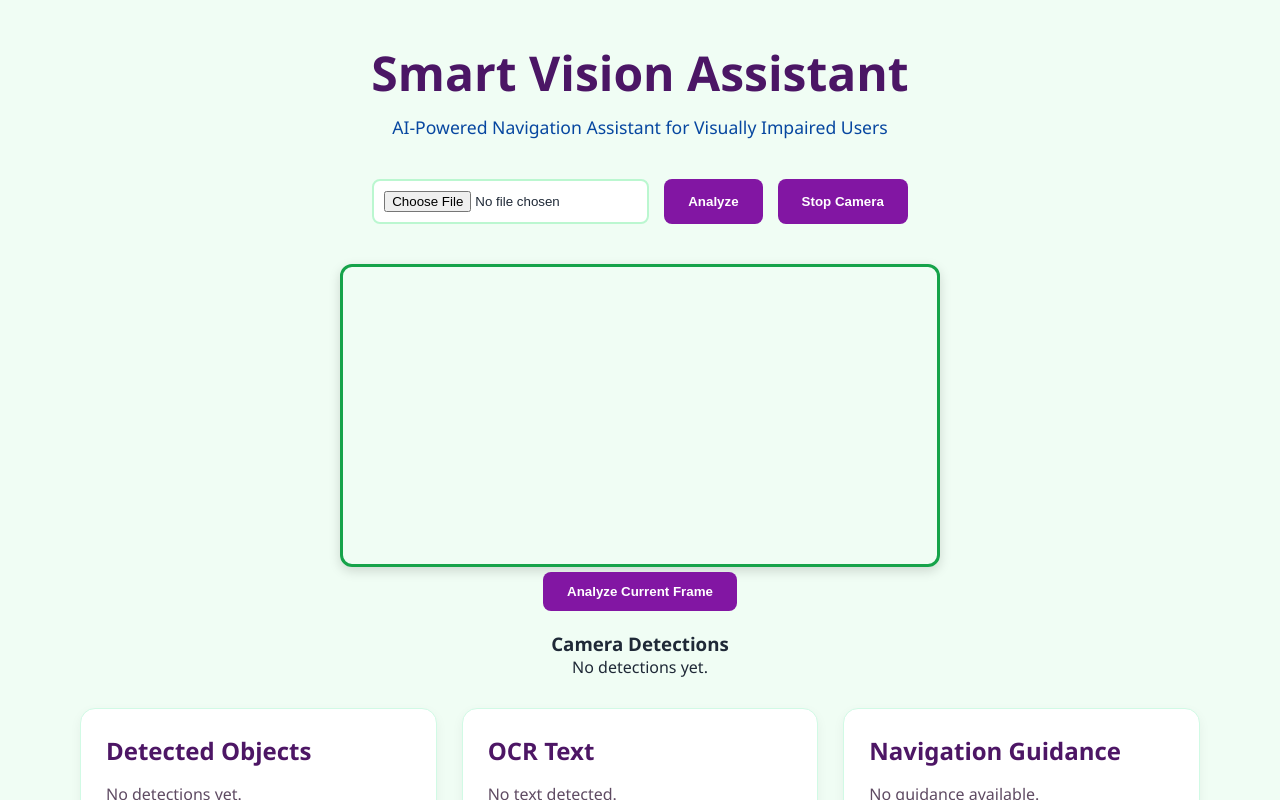
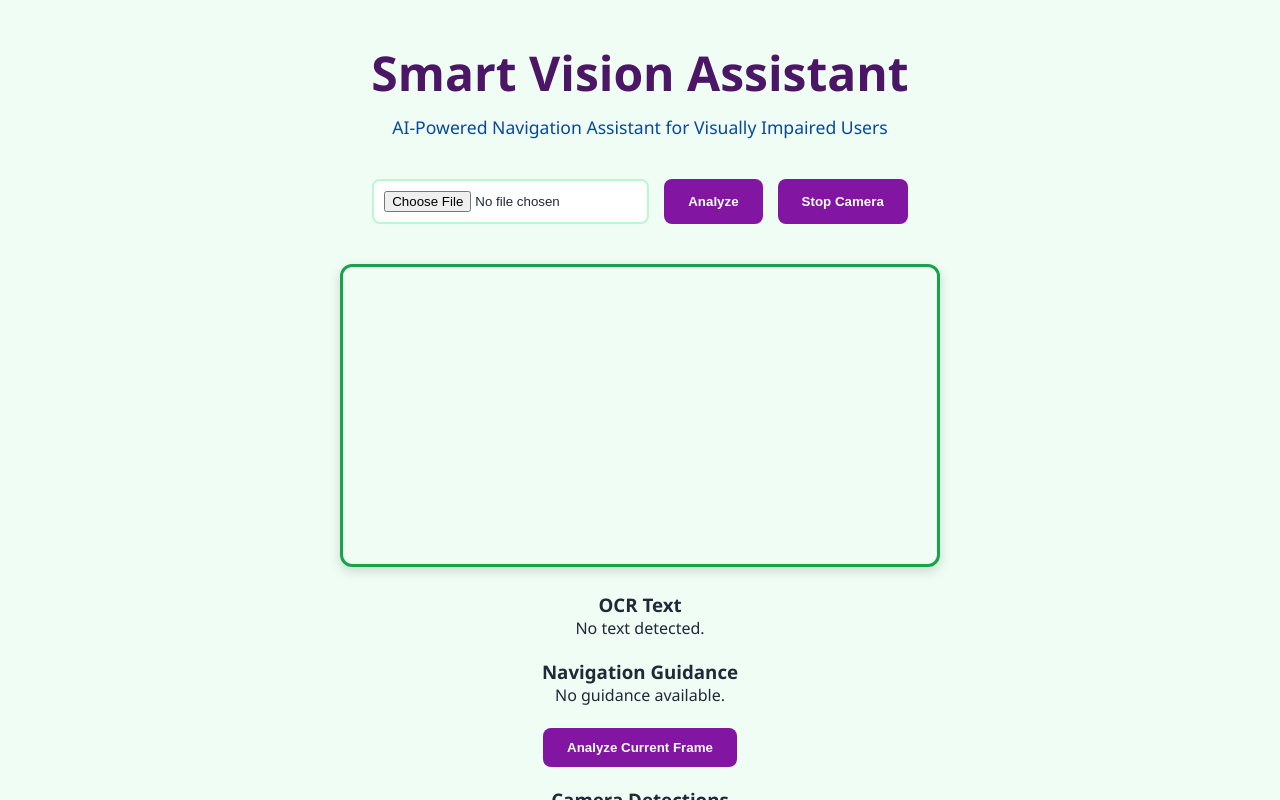
Before and after one commit to Soujana77/smart-vision-assistant, a React app in the folder frontend/: page / in a window 1280 px wide. Both pictures are taken after a click on the button "Start Camera". Shown: the top 800 px of the page. Built offline with nearby package versions, Linux system fonts and the light colour scheme; no server answers; the HTML template or start-up script is replaced by a standard one.

Commit message:
Add OCR and navigation support for webcam frame analysis

```diff
--- a/frontend/src/components/CameraFeed.jsx
+++ b/frontend/src/components/CameraFeed.jsx
@@ -10,6 +10,10 @@ function CameraFeed() {
   const [detections, setDetections] = useState([]);
 
   const [loading, setLoading] = useState(false);
+
+  const [ocrText, setOcrText] = useState("");
+
+const [guidance, setGuidance] = useState("");
 
   useEffect(() => {
 
@@ -88,6 +92,43 @@ function CameraFeed() {
             response.data.detections
           );
 
+          const ocrFormData = new FormData();
+
+ocrFormData.append(
+  "file",
+  blob,
+  "frame.jpg"
+);
+
+const ocrResponse =
+  await axios.post(
+    "http://127.0.0.1:8000/ocr",
+    ocrFormData
+  );
+
+setOcrText(
+  ocrResponse.data.text
+);
+
+const navigationFormData =
+  new FormData();
+
+navigationFormData.append(
+  "file",
+  blob,
+  "frame.jpg"
+);
+
+const navigationResponse =
+  await axios.post(
+    "http://127.0.0.1:8000/navigation",
+    navigationFormData
+  );
+
+setGuidance(
+  navigationResponse.data.guidance
+);
+
         } catch (error) {
 
           console.error(error);
@@ -114,7 +155,41 @@ function CameraFeed() {
         playsInline
         className="camera-feed"
       />
+<div
+  style={{
+    marginTop: "20px"
+  }}
+>
 
+  <h3>OCR Text</h3>
+
+  <p>
+    {
+      ocrText
+        ? ocrText
+        : "No text detected."
+    }
+  </p>
+
+</div>
+
+<div
+  style={{
+    marginTop: "20px"
+  }}
+>
+
+  <h3>Navigation Guidance</h3>
+
+  <p>
+    {
+      guidance
+        ? guidance
+        : "No guidance available."
+    }
+  </p>
+
+</div>
       <canvas
         ref={canvasRef}
         style={{ display: "none" }}
```
